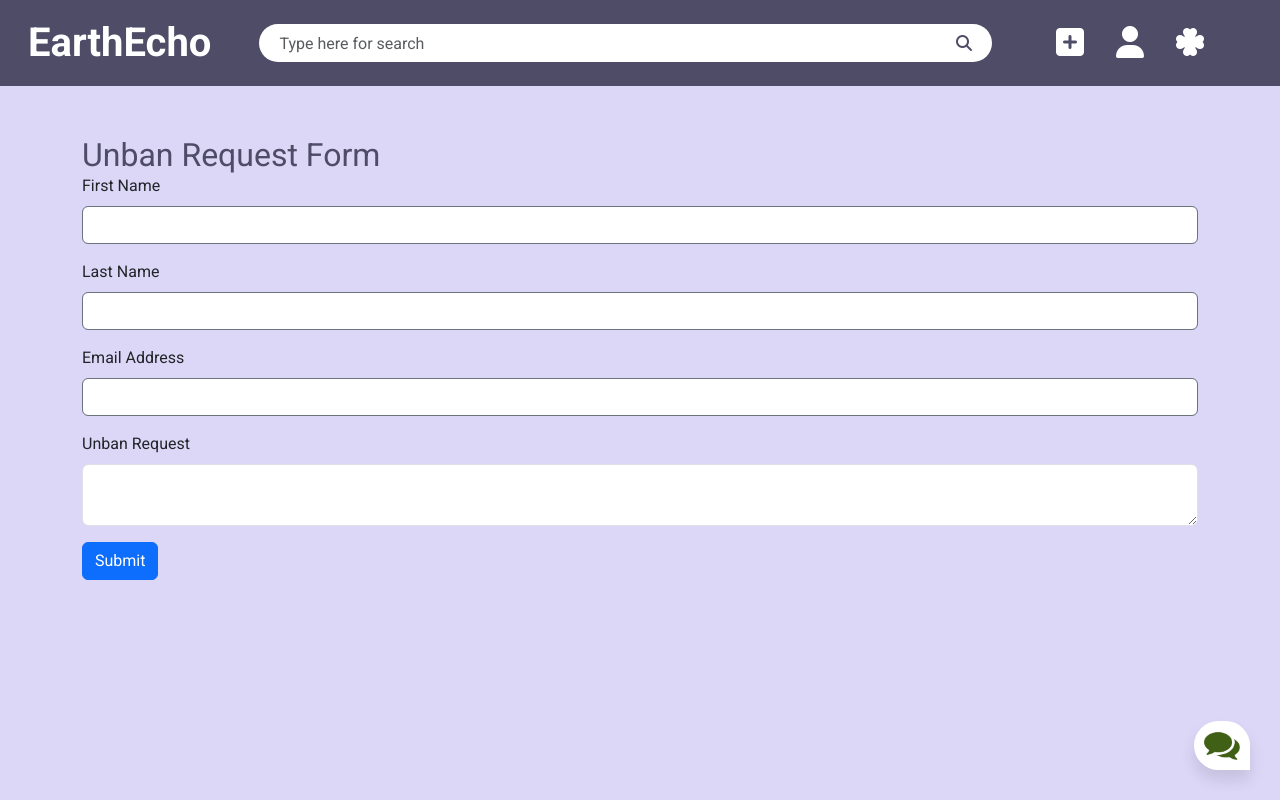
After one commit to SkyC0met/EarthEcho, a Flask app: page /unbanreq in a window 1280 px wide. The commit adds this page. Run offline with Flask 3, Linux system fonts and the light colour scheme; the visitor is signed in with stand-in values (Sample User, id 1); some libraries are stand-ins or nearby versions.

Commit message:
unban.....

```diff
--- a/app.py
+++ b/app.py
@@ -5,7 +5,7 @@ from flask import jsonify
 from datetime import timedelta
 from blueprints.utils import login_manager
 
-#BLUEPRINTS
+# BLUEPRINTS
 from blueprints.auth import auth_bp
 from blueprints.__init__ import init_bp
 from blueprints.messaging import messaging_bp
@@ -16,6 +16,8 @@ from blueprints.profile import profile_bp
 from blueprints.admin import admin_bp
 from blueprints.reward import reward_bp
 from blueprints.favourites import fav_bp
+from blueprints.unban import unban_bp
+
 
 def create_app(config_class=Config):
     app = Flask(__name__)
@@ -44,6 +46,7 @@ def create_app(config_class=Config):
     app.register_blueprint(profile_bp)
     app.register_blueprint(reward_bp)
     app.register_blueprint(fav_bp)
+    app.register_blueprint(unban_bp)
 
     # for chatbot to run
     # csrf.exempt(init_bp)
@@ -54,13 +57,14 @@ def create_app(config_class=Config):
 
     @app.route('/check-session')
     def check_session():
-    # Log the session data
+        # Log the session data
         print(session)
         return 'Check the console for session data'
 
     return app
 
+
 if __name__ == '__main__':
     app = create_app()
     app.run(debug=True, host='127.0.0.1', port=80)
-    #app.run(debug=False) to activate 500 error
+    # app.run(debug=False) to activate 500 error
--- /dev/null
+++ b/blueprints/unban.py
@@ -0,0 +1,32 @@
+# unban.py
+
+from flask import Blueprint, render_template, request, flash, redirect, url_for
+from flask_wtf import FlaskForm
+from wtforms import StringField, TextAreaField, SubmitField
+from wtforms.validators import DataRequired, Email
+
+class UnbanRequestForm(FlaskForm):
+    first_name = StringField('First Name', validators=[DataRequired()])
+    last_name = StringField('Last Name', validators=[DataRequired()])
+    email = StringField('Email Address', validators=[DataRequired(), Email()])
+    request = TextAreaField('Unban Request', validators=[DataRequired()])
+    submit = SubmitField('Submit')
+
+unban_bp = Blueprint('unban', __name__, template_folder='templates')
+
+@unban_bp.route('/unbanreq', methods=['GET', 'POST'])
+def unban_request():
+    form = UnbanRequestForm()
+    if form.validate_on_submit():
+        # Process the form data
+        first_name = form.first_name.data
+        last_name = form.last_name.data
+        email = form.email.data
+        request_text = form.request.data
+
+        # Here you would typically save the data to a database or send an email
+
+        flash('Unban request submitted successfully!', 'success')
+        return redirect(url_for('unban.unban_request'))
+
+    return render_template('user/unbanreq.html', form=form)
--- a/templates/navbar/user_navbar.html
+++ b/templates/navbar/user_navbar.html
@@ -93,7 +93,7 @@
                   >Favourites</a
                 >
               </li>
-              <li><a class="dropdown-item" href="#">Unban request</a></li>
+              <li><a class="dropdown-item" href="{{ url_for('unban.unban_request') }}">Unban request</a></li>
               <li><a class="dropdown-item" href="{{ url_for('auth.logout') }}">Logout</a></li>
             </ul>
           </div>
@@ -165,7 +165,7 @@
                     >Favourites</a
                   >
                 </li>
-                <li><a class="dropdown-item" href="#">Unban request</a></li>
+                <li><a class="dropdown-item" href="{{ url_for('unban.unban_request') }}">Unban request</a></li>
                 <li><a class="dropdown-item" href="{{ url_for('auth.logout') }}">Logout</a></li>
               </ul>
             </li>
--- /dev/null
+++ b/templates/user/unbanreq.html
@@ -0,0 +1,53 @@
+<!DOCTYPE html>
+<html lang="en">
+<head>
+  <title>Unban Request Form</title>
+  <meta charset="utf-8">
+  <meta name="viewport" content="width=device-width, initial-scale=1">
+  <link rel="stylesheet" href="https://maxcdn.bootstrapcdn.com/bootstrap/4.5.2/css/bootstrap.min.css">
+  <script src="https://ajax.googleapis.com/ajax/libs/jquery/3.5.1/jquery.min.js"></script>
+  <script src="https://maxcdn.bootstrapcdn.com/bootstrap/4.5.2/js/bootstrap.min.js"></script>
+  <style>
+    .form-container {
+      margin-top: 50px;
+    }
+  </style>
+</head>
+<body>
+  {% extends 'user/user_base.html' %}
+
+  {% block content %}
+  <div class="container form-container">
+    <h2>Unban Request Form</h2>
+    <form method="POST" action="{{ url_for('unban.unban_request') }}">
+      {{ form.hidden_tag() }}
+      <div class="form-group">
+        {{ form.first_name.label(class="control-label") }}
+        {{ form.first_name(class="form-control") }}
+      </div>
+      <div class="form-group">
+        {{ form.last_name.label(class="control-label") }}
+        {{ form.last_name(class="form-control") }}
+      </div>
+      <div class="form-group">
+        {{ form.email.label(class="control-label") }}
+        {{ form.email(class="form-control") }}
+      </div>
+      <div class="form-group">
+        {{ form.request.label(class="control-label") }}
+        {{ form.request(class="form-control") }}
+      </div>
+      <div class="form-group">
+        {{ form.submit(class="btn btn-primary", onclick="showConfirmation()") }}
+      </div>
+    </form>
+  </div>
+
+<script>
+  function showConfirmation() {
+    alert("Your unban request has been submitted successfully!");
+  }
+</script>
+{% endblock content %}
+</body>
+</html>
```
